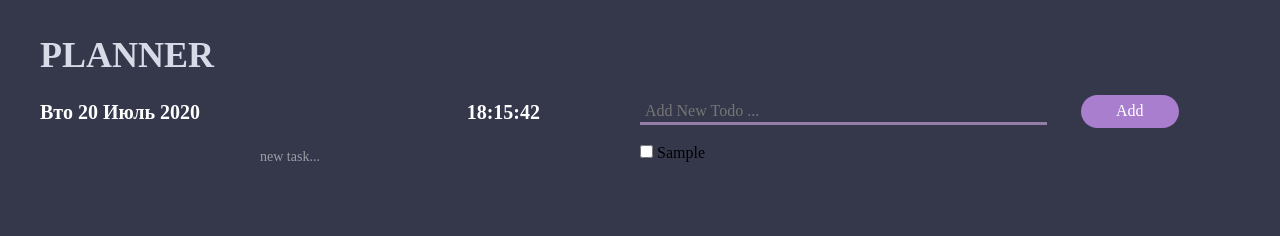
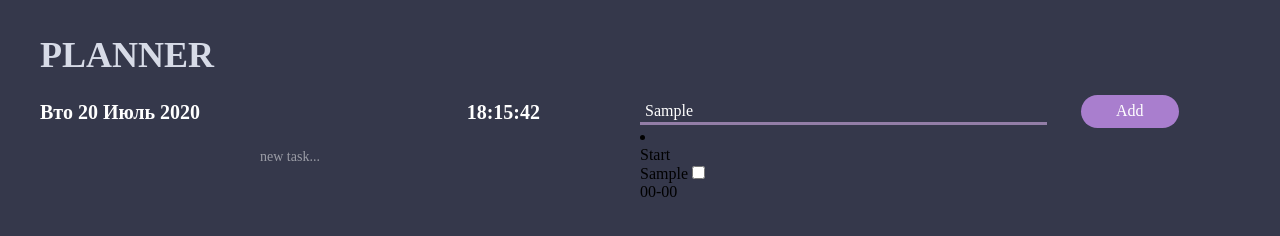
Before and after one commit to ChroMari/D-planner, a website: page index.html in a window 1280 px wide. Both pictures are taken after typing "Sample" into the empty fields and a click on the input "Add". Drawn offline with nearby package versions, Linux system fonts and the light colour scheme.

Commit message:
Исправила добавление задачи в JS

```diff
--- a/js/main.js
+++ b/js/main.js
@@ -1,8 +1,14 @@
+//---------------------------------------------Вывод даты и времени на экран---------------------------------------------------------
+
 var h_m_s = document.querySelector(".location__time");
 var d_m = document.querySelector(".location__date");
 
 var month = ['Январь', 'Февраль', 'Март', 'Апрель', 'Май', 'Июнь', 'Июль', 'Август', 'Сентябрь', 'Октябрь', 'Ноябрь', 'Декабрь'];
 var day = ['Пон', 'Вто', 'Сре', 'Чет', 'Пят', 'Суб', 'Вос'];
+
+var todoItems = document.querySelector('.todo-item');
+var mastItem = document.querySelector('.time-task');
+var btnItems = [];
 
 function clock () {
   const date = new Date();
@@ -10,11 +16,14 @@ function clock () {
 
   //вывод дня недели даты и месяца
   d_m.innerHTML = day[date.getDay()] + " " + date.getDate() + " " + month[date.getMonth()] + " " + date.getFullYear();
+
 }
 
 setInterval(clock, 1000); //вызываем функцию, каждую секунду
 
 
+//----------------------------------------Формирование To-do листа--------------------------------------------------------------------
+/*
 const addItems = document.querySelector('.todo-check');
 const itemsList = document.querySelector('.todo-task');
 const items = [];
@@ -39,14 +48,40 @@ function addItem(e){
 function populateList(plates = [], platesList){
   platesList.innerHTML = plates.map((plate, i) => {
     return `
-      <li>
+      <li class="todo-item">
+        <p class="task-btn"> Start </p>
+        <label for="item${i}">${plate.text}</label>
         <input type="checkbox" data-index=${i} id="item${i}" ${plate.done ? 'checked' : ''} />
-        <label for="item${i}">${plate.text}</label>
+        <p class="task-time">00-00</p>
       </li>
     `
   }).join('');
   //взависмисоти от done выставляем или нет флажок, также связка делается на i
+
 }
 
+addItems.addEventListener('submit', addItem);
 
-addItems.addEventListener('submit', addItem);
+*/
+
+const addItem = document.querySelector('.todo-check'); // Форма, которая добавляет задачу в список.
+const taskUl = document.querySelector('.todo-task'); // Список ul, в который будут добавляться новые задачи.
+
+addItem.addEventListener('submit', function (e) {
+
+  e.preventDefault(); // Отмена стандартного поведения. Нужно чтобы после отправки формы страница не перезагружалась.
+
+  const text = document.querySelector('.text').value; // Берём значение (текст), который записан в текстовом поле формы.
+
+  const taskHTML = `
+    <li class="todo-item">
+        <p class="task-btn"> Start </p>
+        <label>${text}</label>
+        <input type="checkbox"/>
+        <p class="task-time">00-00</p>
+      </li>
+  `; // Переменная, которая содержит базовую разметку для добавления задачи.
+
+  taskUl.insertAdjacentHTML('beforebegin', taskHTML); // insertAdjacentHTML(куда доабвлять, что добавлять)
+
+}); // Отслеживаем событие отправки формы. addEventListener(событие которое остслеживаем, вызыв функции на это событие);
```
Also changed, not shown: css/style.css (line endings or trailing spaces).
